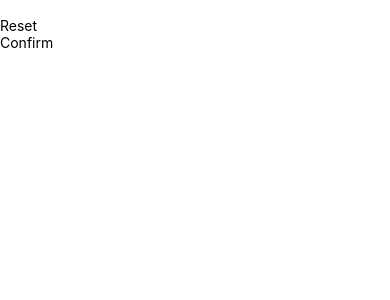
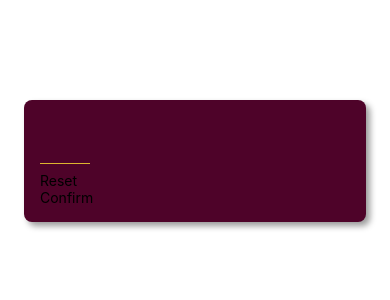
Before and after one commit to C-Vilen/React-Native-Course, a React Native app in the folder GuessMyNumberApp/: screen / in a window 390 px wide. Shown: the top 300 px of the page. Built offline with nearby package versions, Linux system fonts and the light colour scheme.

Commit message:
Style: added style to start screen and input restriction

```diff
--- a/GuessMyNumberApp/views/StartGameScreen.js
+++ b/GuessMyNumberApp/views/StartGameScreen.js
@@ -1,15 +1,42 @@
-import { TextInput, View } from "react-native";
+import { TextInput, View, StyleSheet } from "react-native";
 import PrimaryButton from "../components/PrimaryButton";
 
 function StartGameScreen () {
     return (
-        <View>
-            <TextInput />
+        <View style={styles.inputContainer}>
+            <TextInput maxLength={2} keyboardType="number-pad" style={styles.input}/>
             <PrimaryButton>Reset</PrimaryButton>
             <PrimaryButton>Confirm</PrimaryButton>
         </View>
     );
 }
 
+export default StartGameScreen;
 
-export default StartGameScreen;
+const styles = StyleSheet.create({
+    inputContainer: {
+        padding: 16,
+        marginTop: 100,
+        marginHorizontal: 24,
+        backgroundColor: '#4e0329',
+        borderRadius: 8,
+        shadowColor: 'black',
+        shadowOffset: {
+            width: 4,
+            height: 4,
+        },
+        shadowRadius: 6,
+        shadowOpacity: 0.4,
+    },
+    input: {
+        height: 40,
+        width: 50,
+        fontSize: 32,
+        borderBottomColor: '#ddb52f',
+        borderBottomWidth: 1,
+        color: '#ddb52f',
+        marginVertical: 8,
+        fontWeight: 'bold',
+        textAlign: 'center',
+    },
+})
```
